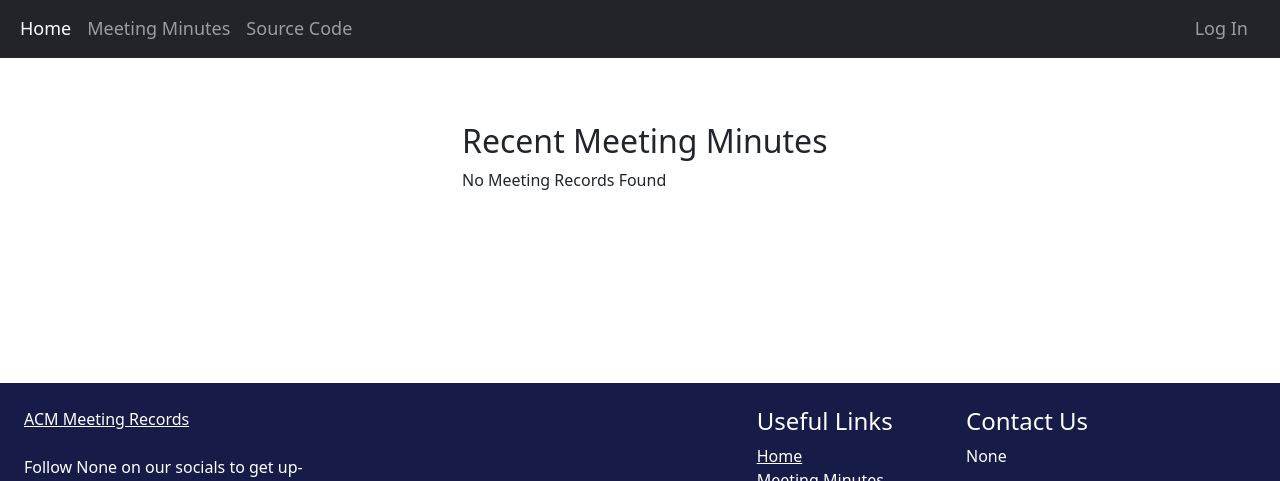
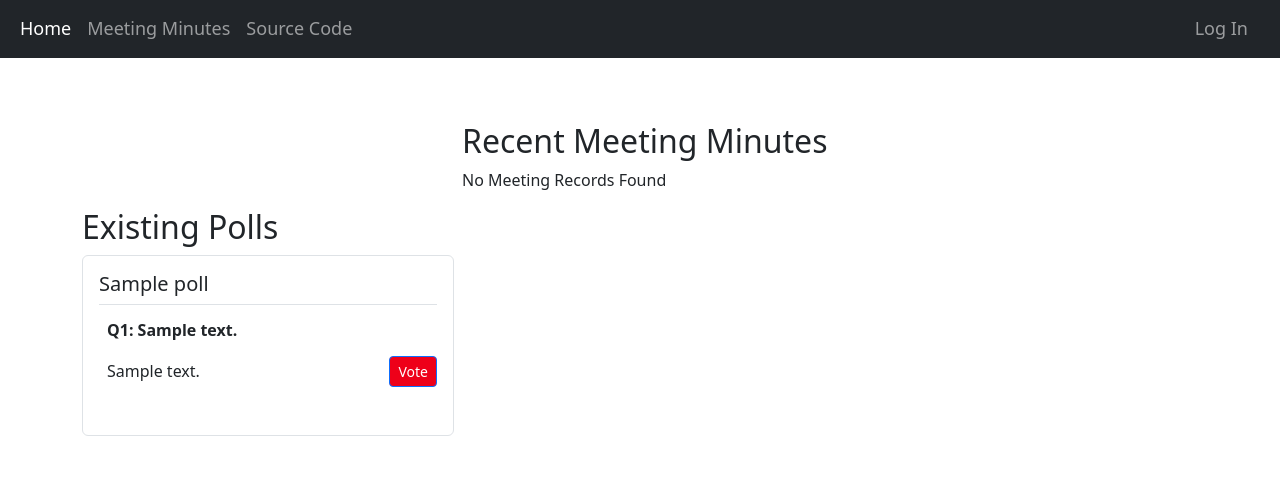
Before and after one commit to acm-udayton/ACM-Meeting-Records, a Flask app: page / in a window 1280 px wide. Shown: the part 193-674 px from the top of the page. Run offline with Flask 3, Linux system fonts and the light colour scheme; tables that the repository leaves empty hold one stand-in row (values such as "Sample post").

Commit message:
Added the voting in polls and repaired displaying the polls.

```diff
--- a/app/templates/index.html
+++ b/app/templates/index.html
@@ -62,5 +62,64 @@
         {% endif %}
       </main>
     </div>
-  </div>
+    <!-- THOMAS CODE -->
+<aside class="col-sm-4">
+    <section class="mb-5">
+        <h2>Existing Polls</h2>
+        {% if polls %}
+            <div class="list-group">
+                {% for poll in polls %}
+                <div class="list-group-item mb-3 p-3">
+                    <h5 class="mb-3 border-bottom pb-2">{{ poll.title }}</h5>
+
+                    {% if poll.questions %}
+                        <div class="ms-2">
+                            {% for question in poll.questions %}
+                            <div class="mb-4">
+                                <h6 class="fw-bold">Q{{ loop.index }}: {{ question.question_text }}</h6>
+
+                                {% if question.options %}
+                                <ul class="list-group list-group-flush">
+                                    {% for option in question.options %}
+                                    <li class="list-group-item d-flex justify-content-between align-items-center px-0">
+
+                                        {% if question.id in voted_questions %}
+                                            <span>{{ option.option_text }}</span>
+                                            <span class="badge bg-secondary rounded-pill">{{ option.votes }} votes</span>
+
+                                        {% else %}
+                                            <span>{{ option.option_text }}</span>
+
+                                            <form action="{{ url_for('main.vote_option', option_id=option.id) }}" method="POST" class="m-0">
+                                                <button type="submit" class="btn btn-sm btn-outline-primary">
+                                                    Vote
+                                                </button>
+                                            </form>
+                                        {% endif %}
+
+                                    </li>
+                                    {% endfor %}
+                                </ul>
+
+                                {% if question.id in voted_questions %}
+                                    <small class="text-success fst-italic">
+                                        &#10003; You have participated in this question.
+                                    </small>
+                                {% endif %}
+
+                                {% endif %}
+                            </div>
+                            {% endfor %}
+                        </div>
+                    {% else %}
+                        <p class="text-muted ms-3">No questions added yet.</p>
+                    {% endif %}
+                </div>
+                {% endfor %}
+            </div>
+        {% else %}
+            <p class="text-muted">No polls created yet.</p>
+        {% endif %}
+    </section>
+</aside>
 {% endblock %}
```
